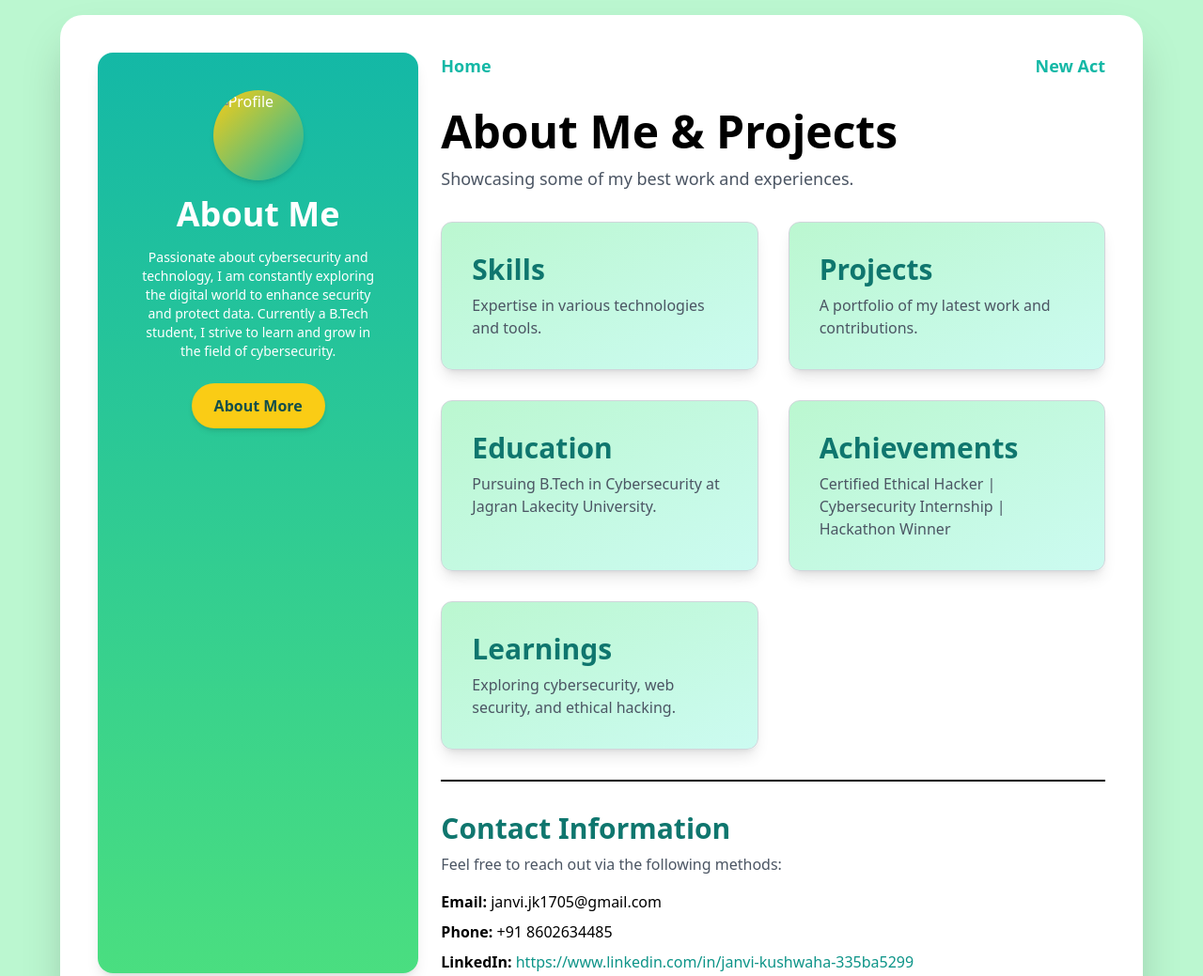
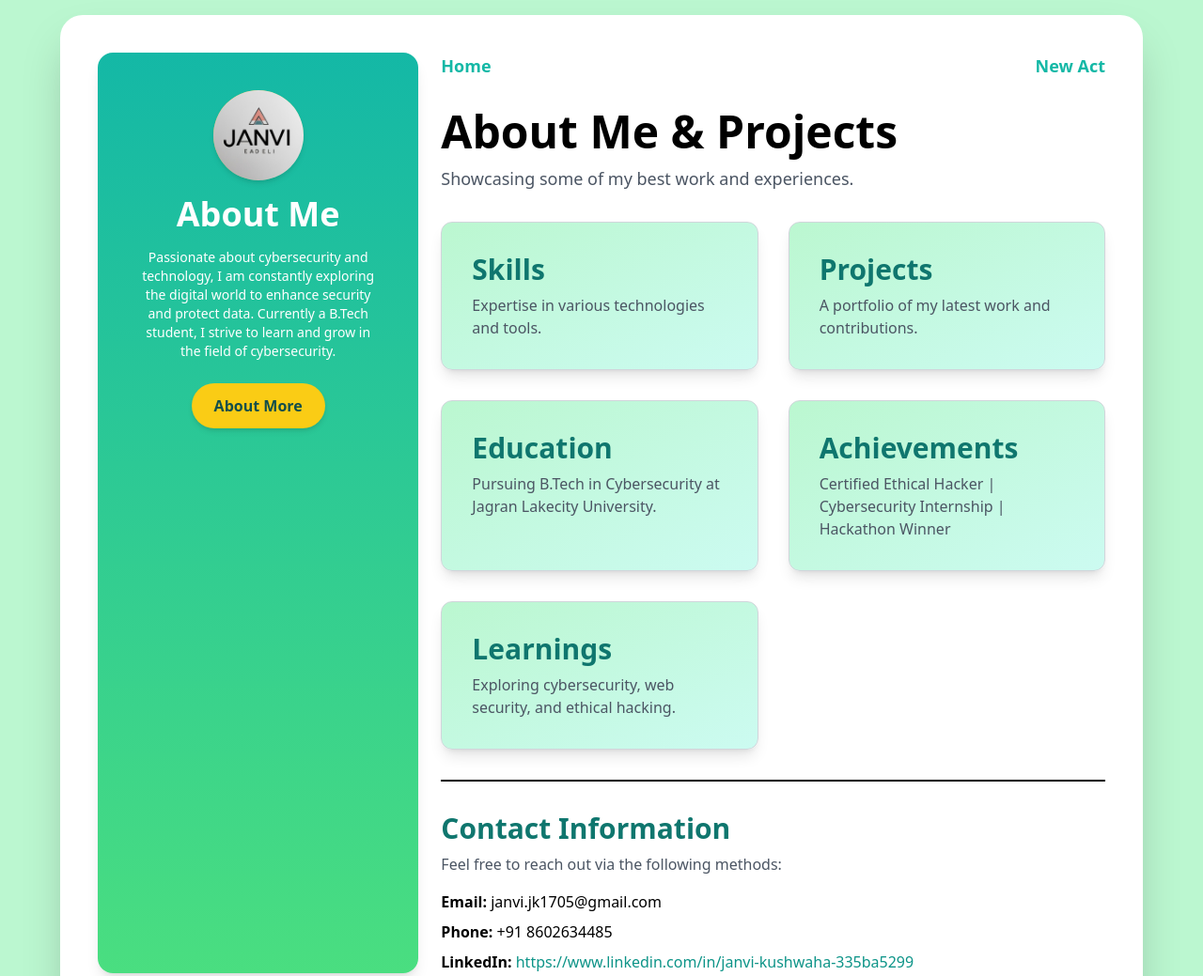
Before and after one commit to janvi0517/Janvi_Portfolio, a plain HTML site: page index.html in a window 1280 px wide. Shown: the top 1039 px of the page at 94% size. Drawn offline with nearby package versions, Linux system fonts and the light colour scheme.

Commit message:
Update index.html

```diff
--- a/index.html
+++ b/index.html
@@ -17,7 +17,7 @@
             class="bg-gradient-to-b from-teal-500 to-green-400 text-white p-8 md:p-10 rounded-2xl flex flex-col items-center shadow-lg">
             <a href="your-image-url.jpg" target="_blank"
                 class="w-24 h-24 bg-gradient-to-br from-yellow-400 to-teal-500 rounded-full mb-4 shadow-md overflow-hidden">
-                <img src="WhatsApp Image 2025-03-16 at 01.46.52_7e3f6ccb.jpg" alt="Profile" class="w-full h-full object-cover">
+                <img src="Janvi.Jpg" alt="Profile" class="w-full h-full object-cover">
             </a>
             <h1 class="text-3xl md:text-4xl font-bold text-center">About Me</h1>
             <p class="text-sm text-center mt-4">Passionate about cybersecurity and technology, I am constantly exploring the digital world to enhance security and protect data. Currently a B.Tech student, I strive to learn and grow in the field of cybersecurity.</p>
```
